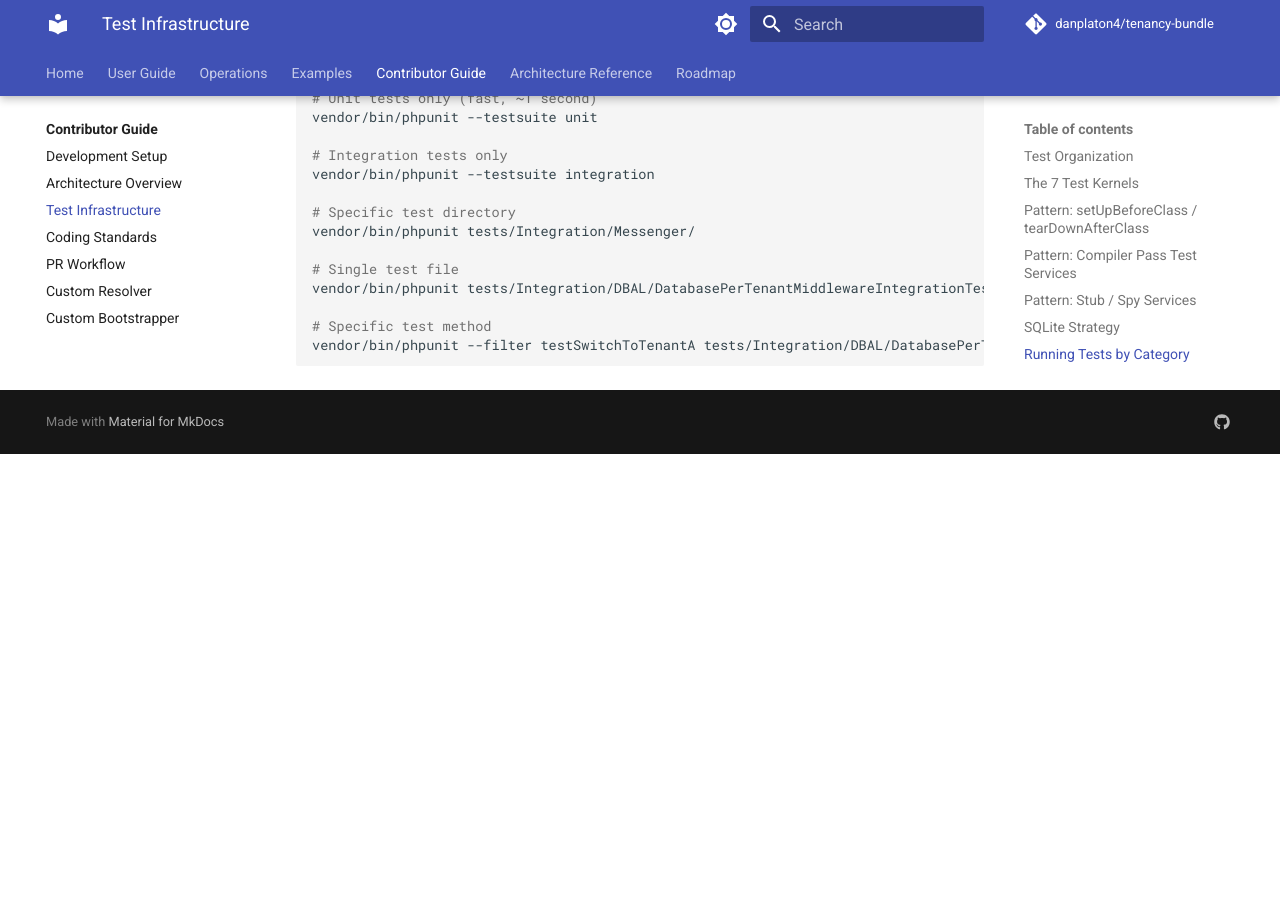
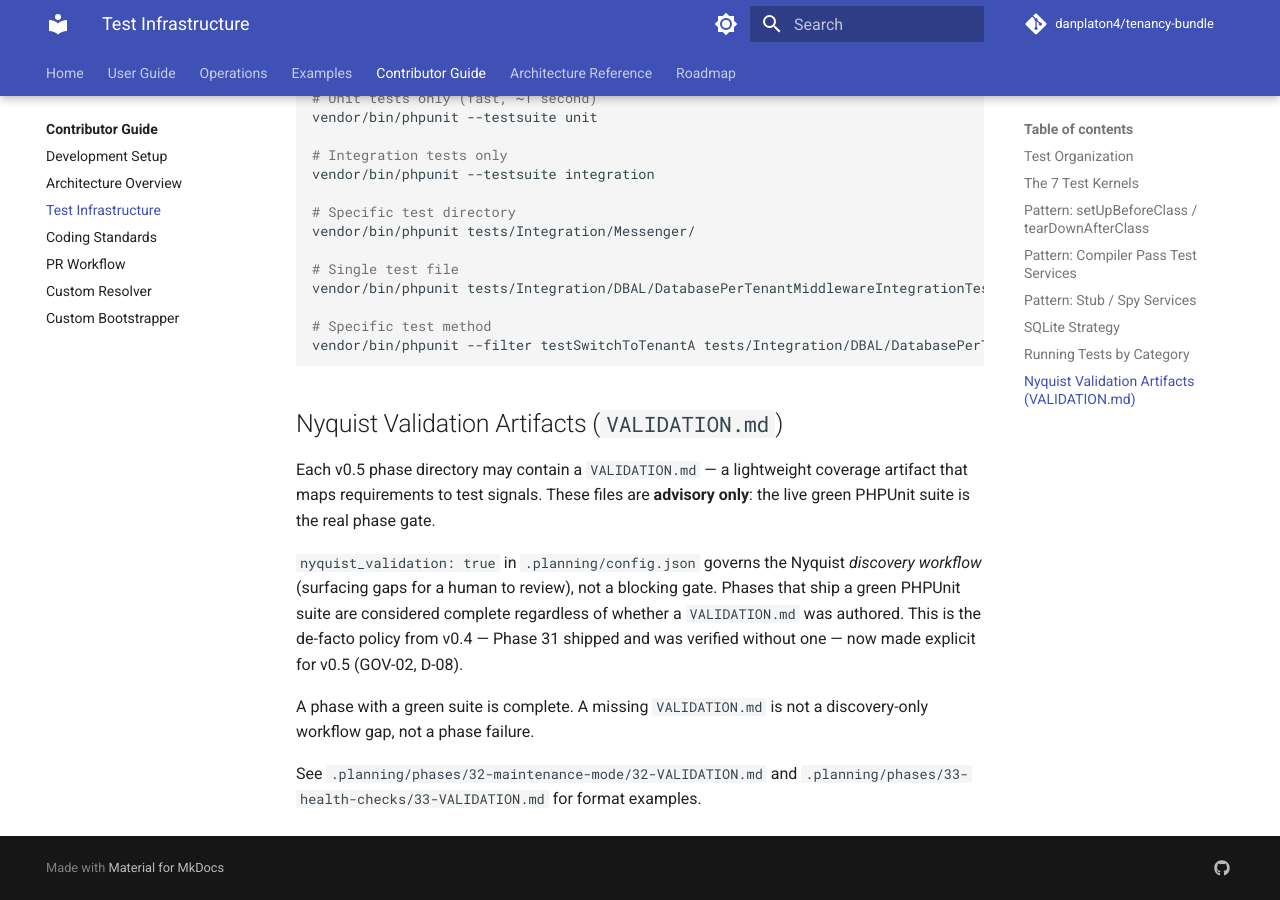
Before and after one commit to danplaton4/tenancy-bundle, an MkDocs documentation site: the page built from docs/contributor-guide/test-infrastructure.md, in a window 1280 px wide and 900 px high, scrolled down 5066 px. Built offline with MkDocs 1.6.1 and Material for MkDocs 9.7.7, drawn with Linux system fonts in a browser that asks for light colours; comment, search, counter and statistics services are not loaded; before the commit the page ends 5520 px from its top, so only the background shows below that.

Commit message:
docs(34-04): add Nyquist VALIDATION.md advisory-only policy note
- Append a new '## Nyquist Validation Artifacts (VALIDATION.md)' section
  to docs/contributor-guide/test-infrastructure.md after the test-run
  commands section
- States explicitly that VALIDATION.md is advisory only; the live green
  PHPUnit suite is the real phase gate (GOV-02, D-08)
- Documents that nyquist_validation: true in .planning/config.json
  governs the discovery workflow, not a blocking phase-complete gate
- Notes this was the de-facto policy from v0.4 (Phase 31 shipped without
  one), now made explicit for v0.5
- Cross-references 32-VALIDATION.md and 33-VALIDATION.md as format examples

````diff
--- a/docs/contributor-guide/test-infrastructure.md
+++ b/docs/contributor-guide/test-infrastructure.md
@@ -204,3 +204,21 @@ vendor/bin/phpunit tests/Integration/DBAL/DatabasePerTenantMiddlewareIntegration
 # Specific test method
 vendor/bin/phpunit --filter testSwitchToTenantA tests/Integration/DBAL/DatabasePerTenantMiddlewareIntegrationTest.php
 ```
+
+## Nyquist Validation Artifacts (`VALIDATION.md`)
+
+Each v0.5 phase directory may contain a `VALIDATION.md` — a lightweight coverage artifact that
+maps requirements to test signals. These files are **advisory only**: the live green PHPUnit suite
+is the real phase gate.
+
+`nyquist_validation: true` in `.planning/config.json` governs the Nyquist *discovery workflow*
+(surfacing gaps for a human to review), not a blocking gate. Phases that ship a green PHPUnit
+suite are considered complete regardless of whether a `VALIDATION.md` was authored. This is the
+de-facto policy from v0.4 — Phase 31 shipped and was verified without one — now made explicit
+for v0.5 (GOV-02, D-08).
+
+A phase with a green suite is complete. A missing `VALIDATION.md` is not a discovery-only
+workflow gap, not a phase failure.
+
+See `.planning/phases/32-maintenance-mode/32-VALIDATION.md` and
+`.planning/phases/33-health-checks/33-VALIDATION.md` for format examples.
````
